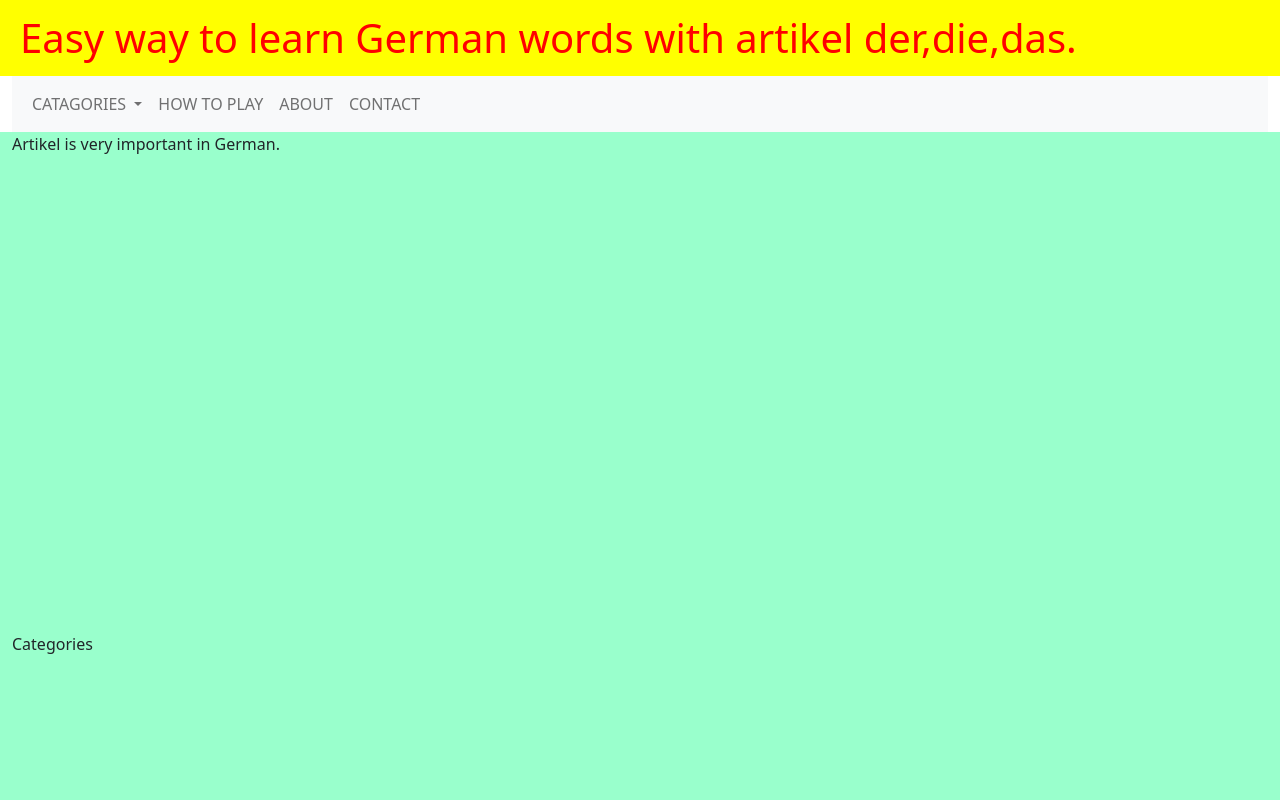
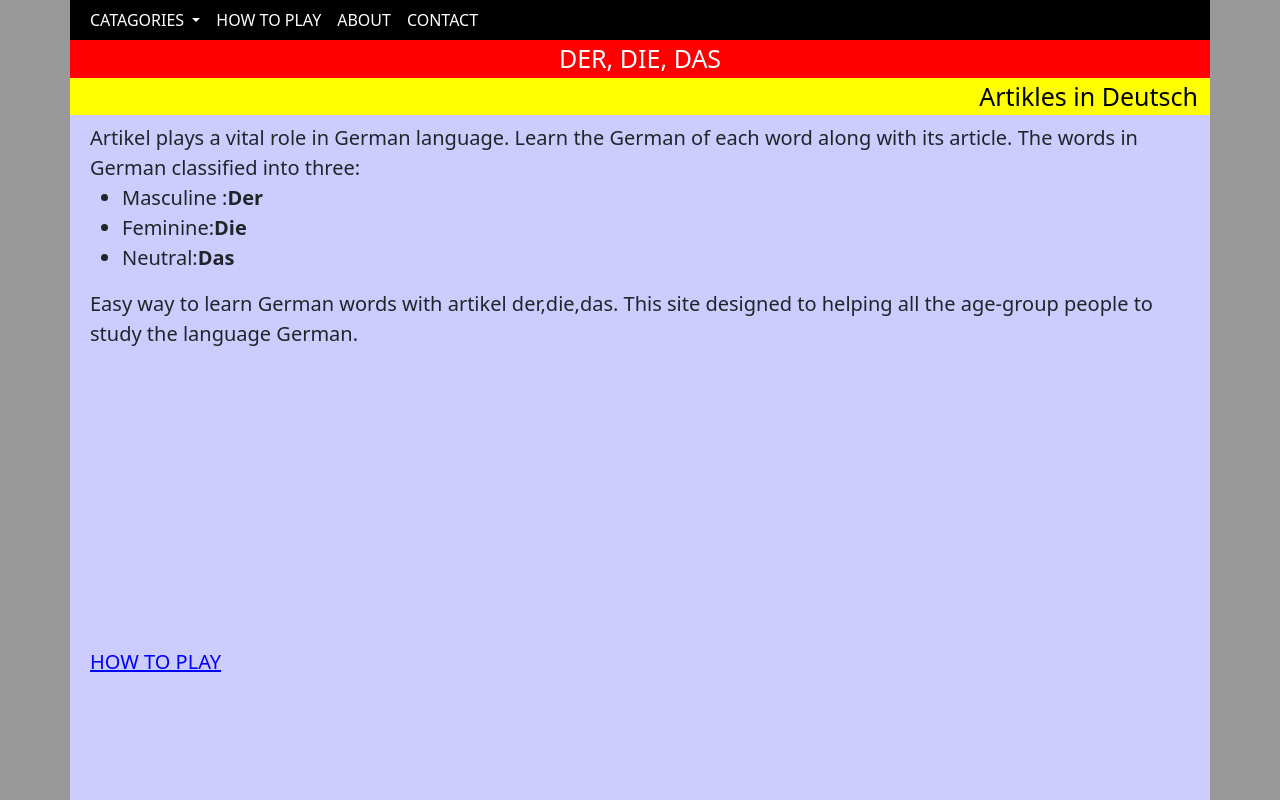
Before and after one commit to fenilaphilip/DerDieDas, a plain HTML site: page public_html/index.html in a window 1280 px wide. Shown: the top 800 px of the page. Drawn offline with nearby package versions, Linux system fonts and the light colour scheme.

Commit message:
New style given to website.

```diff
--- a/public_html/index.html
+++ b/public_html/index.html
@@ -12,14 +12,10 @@
         <script src="jquery-3.6.0.js"></script>
     </head>
     <body>
-        <div class="container-fluid">
-            <div class="banner row p-2 ">
-                <div class="main-heading">
-                    Easy way to learn German words with artikel der,die,das.
-                </div>
-            </div>
-            <div class="navbar navbar-expand-lg navbar-light bg-light">
-                <div class="container-fluid">
+        <div  id="full-length-banner" class="container-fluid">
+            <div class="container">
+                <div class="row">
+                    <div id="BlackBg" class="navbar-expand-lg">
                         <div class="collapse navbar-collapse" id="navbarNavDropdown">
                             <ul class="navbar-nav">
                                 <li class="nav-item dropdown">
@@ -43,10 +39,28 @@
                         </div>
                     </div>
                 </div>
-            <div class="row favourite-background">
-                <div id="about" > Artikel is very important in German.</div>
-                <div id="selection-category">Categories</div>
-                <div id="how-to-play">Click one of the categories on the side bar.</div>
+            </div>
+            <div class="container">
+                <div class="row">
+                    <div id="RedBg">DER, DIE, DAS</div>
+                    <div id="YellowBg">Artikles in Deutsch</div>
+                </div>
+            </div>
+            <div class="container">
+                <div class="row favourite-background p-2">
+                    <div id="about" > Artikel plays a vital role in German language. Learn the German
+                        of each word along with its article. The words in German classified into three:
+                        <ul>
+                            <li>Masculine :<b>Der</b></li>
+                            <li>Feminine:<b>Die</b></li>
+                            <li>Neutral:<b>Das</b></li>
+                        </ul>
+                        Easy way to learn German words with artikel der,die,das. This site designed
+                        to helping all the age-group people to study the language German.
+                    </div>
+                    <div id="how-to-play" class="pt-4">
+                        <div id="steps-for-play"> HOW TO PLAY</div>
+                    </div>
                     <div id="contact">
                         Contact me <a href="https://www.linkedin.com/in/fenila-philip">
                             on LinkedIn.
@@ -114,6 +128,7 @@
                     </div>
                 </div>
             </div>
+        </div>
     </body>
     <script src="https://cdn.jsdelivr.net/npm/bootstrap@5.1.3/dist/js/bootstrap.bundle.min.js"
             integrity="sha384-ka7Sk0Gln4gmtz2MlQnikT1wXgYsOg+OMhuP+IlRH9sENBO0LRn5q+8nbTov4+1p"
--- a/public_html/mystyles.css
+++ b/public_html/mystyles.css
@@ -1,18 +1,32 @@
 
-
+#full-length-banner{
+    background: #999999;
+}
 .favourite-background{
-    background-color: #99ffcc;
+    background-color: #ccccff;
+    font-size: 20px;
 }
-.banner{
-    background-color:#ffff00;
+#BlackBg{
+    background: black;
 }
-.main-heading{
-    font-size: 40px;
-    color:red;
+#RedBg{
+    background: red;
+    font-size: 25px;
+    color:white;
+    text-align: center;
+}
+#YellowBg{
+    background: yellow;
+    font-size: 25px;
+    color: black;
+    text-align: right;
+}
+.nav-link {
+    color: white;
 }
 #categories-container{
-    font-size: 30px;
-    text-decoration: underline;
+    font-size: 15px;
+    text-decoration: none;
 
 }
 .left-side-bar{
@@ -69,3 +83,7 @@
     padding: 50px;
     display: none;
 }
+#steps-for-play{
+    color:blue;
+    text-decoration: underline;
+}
```
Lines whose indentation alone changed are shown as unchanged.
